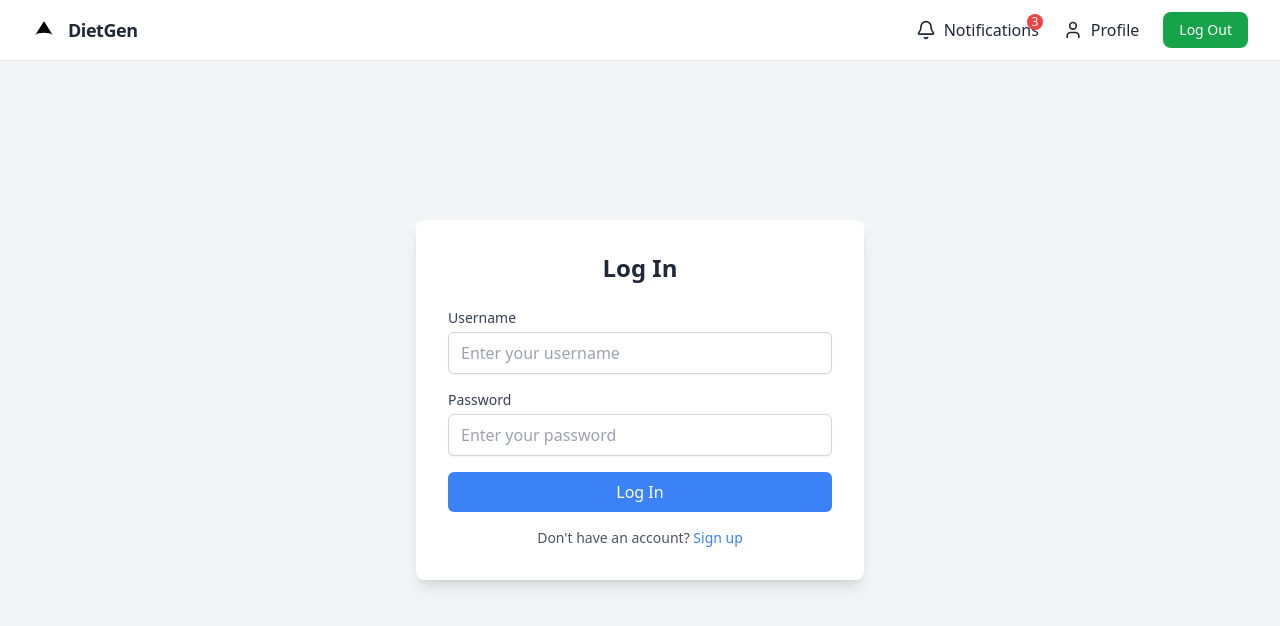
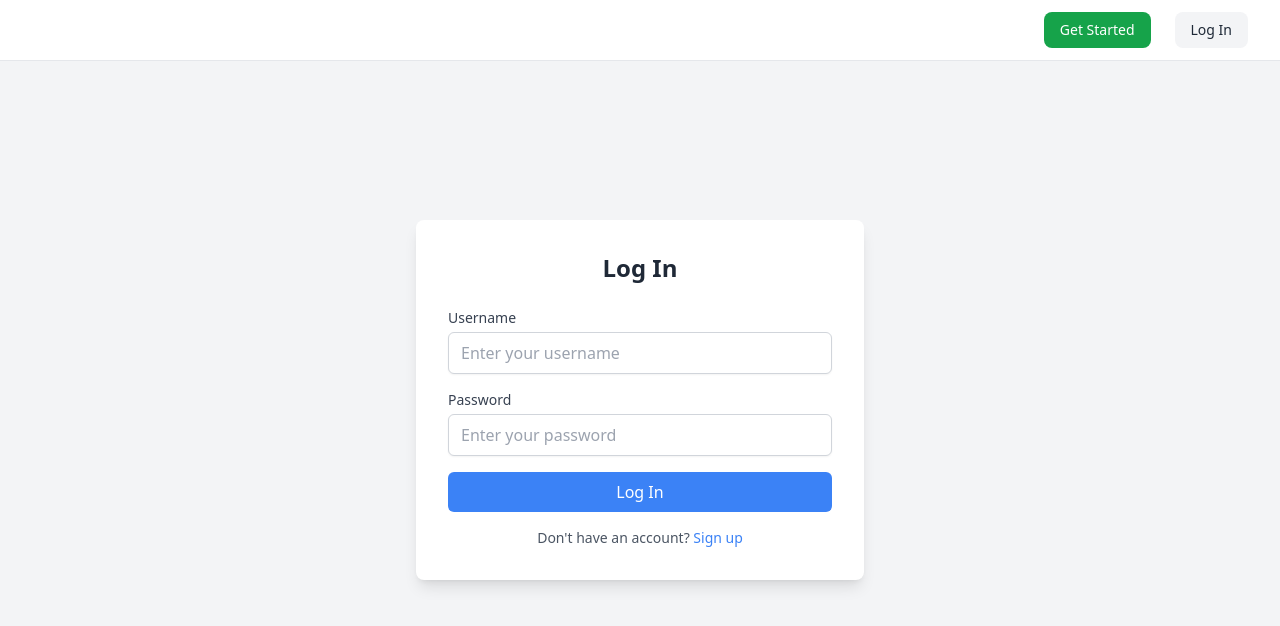
Before and after one commit to SHIBINSHA02/Dietrie, a React (Vite) app in the folder frontend/: page /login in a window 1280 px wide. Shown: the top 626 px of the page. Built offline with nearby package versions, Linux system fonts and the light colour scheme; sample sign-in values are in the browser's storage.

Commit message:
navbar updated

```diff
--- a/frontend/src/Components/Home/Home.jsx
+++ b/frontend/src/Components/Home/Home.jsx
@@ -5,16 +5,16 @@ import ForNutritionistsSection from './ForNutritionistsSection';
 import CallToActionSection from './CallToActionSection';
 import Footer from './Footer';
 import Navbar from '../Navbar/Navbar';
-import SideMenu from '../SideMenu/sidemenu'; // Import the side menu
+import SideMenu from '../SideMenu/sidemenu';
 
 function Home() {
   return (
-    <div className="layout-container flex h-full grow">
+    <div className="layout-container flex min-h-screen">
       <SideMenu />
-      <div className="flex flex-col flex-1">
+      <div className="flex flex-col flex-1 lg:ml-64">
         <Navbar />
-        <div className="px-40 flex flex-1 justify-center py-5">
-          <div className="layout-content-container flex flex-col flex-1">
+        <div className="flex flex-1 justify-center py-5 px-4 sm:px-6 lg:px-10 pt-[60px]">
+          <div className="layout-content-container flex flex-col flex-1 max-w-7xl">
             <HeroSection />
             <ForUsersSection />
             <ForNutritionistsSection />
--- a/frontend/src/Components/Navbar/Navbar.jsx
+++ b/frontend/src/Components/Navbar/Navbar.jsx
@@ -1,10 +1,14 @@
 import React, { useState } from 'react';
-import { Link, useNavigate } from 'react-router-dom';
+import { Link, useNavigate, useLocation } from 'react-router-dom';
 import { User, Bell } from 'lucide-react';
 
 function Navbar({ isAuthenticated, setIsAuthenticated }) {
   const [isMenuOpen, setIsMenuOpen] = useState(false);
   const navigate = useNavigate();
+  const location = useLocation();
+
+  // Debugging: Log authentication state and current route
+  console.log('Navbar: isAuthenticated=', isAuthenticated, 'location.pathname=', location.pathname);
 
   const toggleMenu = () => setIsMenuOpen(!isMenuOpen);
 
@@ -19,21 +23,10 @@ function Navbar({ isAuthenticated, setIsAuthenticated }) {
     handleLinkClick();
   };
 
+  const isAuthPage = location.pathname === '/login' || location.pathname === '/signup';
+
   return (
-    <header className="fixed top-0 left-0 w-full z-20 bg-white border-b border-gray-200 px-4 sm:px-6 lg:px-8 py-3 flex items-center justify-between">
-      {/* Logo Section */}
-      <div className="flex items-center gap-3">
-        <div className="w-6 h-6">
-          <svg viewBox="0 0 48 48" fill="none" xmlns="http://www.w3.org/2000/svg">
-            <path
-              d="M13.8261 30.5736C16.7203 29.8826 20.2244 29.4783 24 29.4783C27.7756 29.4783 31.2797 29.8826 34.1739 30.5736C36.9144 31.2278 39.9967 32.7669 41.3563 33.8352L24.8486 7.36089C24.4571 6.73303 23.5429 6.73303 23.1514 7.36089L6.64374 33.8352C8.00331 32.7669 11.0856 31.2278 13.8261 30.5736Z"
-              fill="currentColor"
-            />
-          </svg>
-        </div>
-        <h2 className="text-lg font-bold text-gray-800 tracking-tight">DietGen</h2>
-      </div>
-
+    <header className="fixed top-0 left-0 w-full z-20 bg-white border-b border-gray-200 px-4 sm:px-6 lg:px-8 py-3 flex items-center justify-end">
       {/* Mobile Menu Button */}
       <button
         className="sm:hidden text-gray-800 focus:outline-none"
@@ -57,7 +50,24 @@ function Navbar({ isAuthenticated, setIsAuthenticated }) {
           isMenuOpen ? 'flex' : 'hidden'
         } sm:flex flex-col sm:flex-row sm:items-center sm:gap-6 absolute sm:static top-full left-0 right-0 bg-white sm:bg-transparent p-4 sm:p-0 border-b sm:border-none border-gray-200 z-10`}
       >
-        {isAuthenticated ? (
+        {isAuthPage || !isAuthenticated ? (
+          <div className="flex flex-col sm:flex-row items-center gap-4 sm:gap-6">
+            <Link
+              to="/signup"
+              onClick={handleLinkClick}
+              className="flex items-center justify-center px-4 py-2 text-sm font-medium text-white bg-green-600 rounded-lg hover:bg-green-700 transition-colors"
+            >
+              Get Started
+            </Link>
+            <Link
+              to="/login"
+              onClick={handleLinkClick}
+              className="flex items-center justify-center px-4 py-2 text-sm font-medium text-gray-800 bg-gray-100 rounded-lg hover:bg-gray-200 transition-colors"
+            >
+              Log In
+            </Link>
+          </div>
+        ) : (
           <div className="flex flex-col sm:flex-row items-center gap-4 sm:gap-6">
             {/* Notification Icon */}
             <Link
@@ -90,23 +100,6 @@ function Navbar({ isAuthenticated, setIsAuthenticated }) {
               Log Out
             </button>
           </div>
-        ) : (
-          <div className="flex flex-col sm:flex-row items-center gap-4 sm:gap-6">
-            <Link
-              to="/signup"
-              onClick={handleLinkClick}
-              className="flex items-center justify-center px-4 py-2 text-sm font-medium text-white bg-green-600 rounded-lg hover:bg-green-700 transition-colors"
-            >
-              Get Started
-            </Link>
-            <Link
-              to="/login"
-              onClick={handleLinkClick}
-              className="flex items-center justify-center px-4 py-2 text-sm font-medium text-gray-800 bg-gray-100 rounded-lg hover:bg-gray-200 transition-colors"
-            >
-              Log In
-            </Link>
-          </div>
         )}
       </div>
     </header>
```
